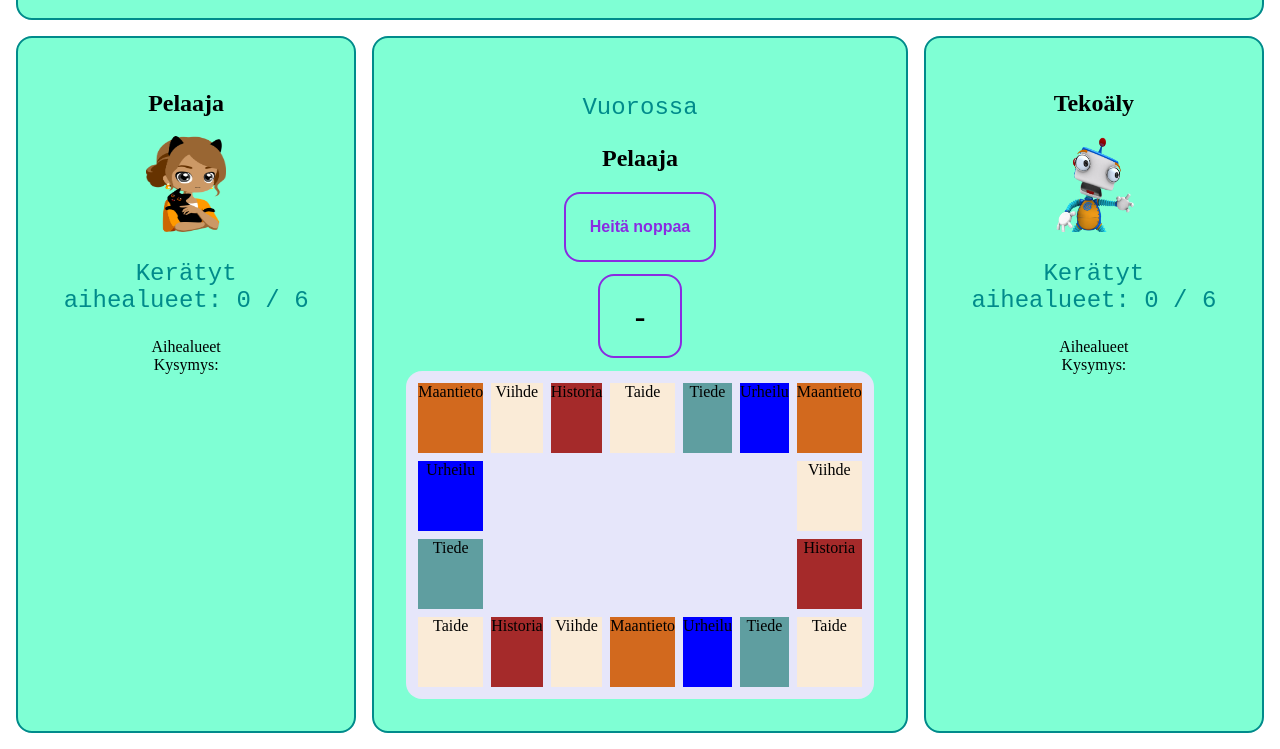
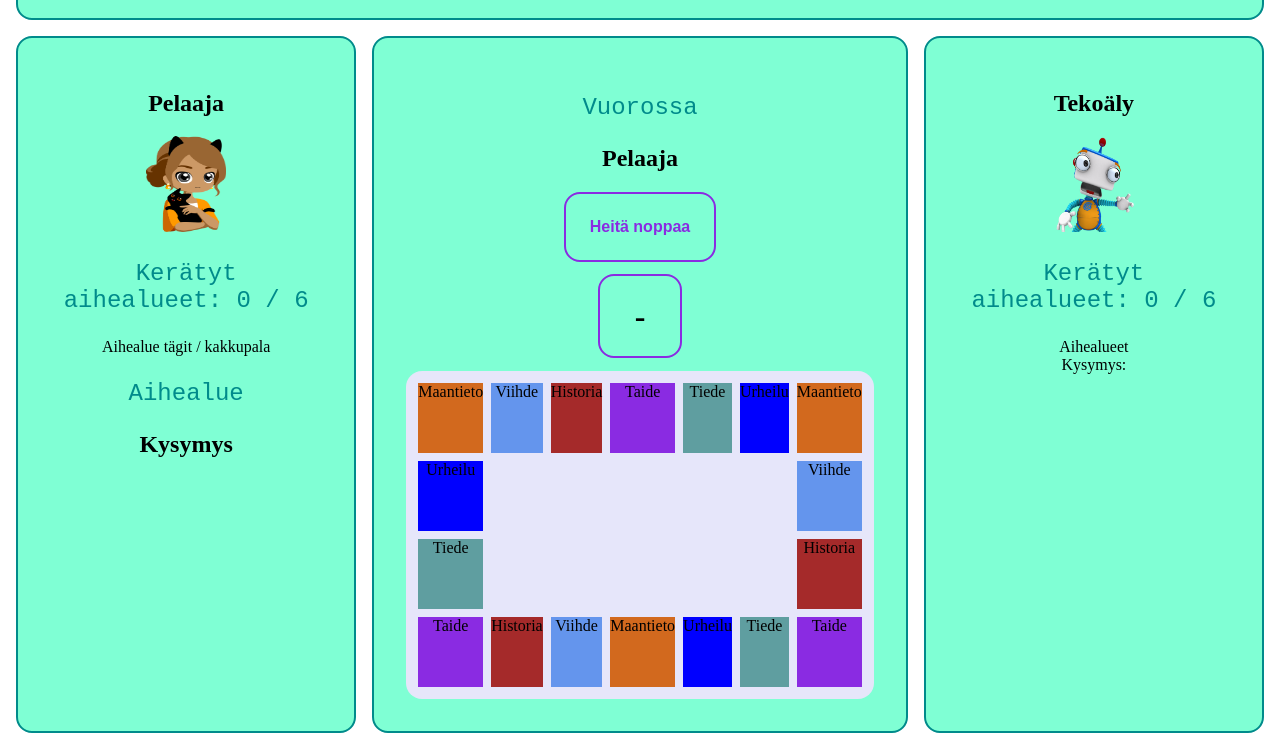
Before and after one commit to tntanja/AITriviaBB2026, a plain HTML site: page index.html in a window 1280 px wide. Shown: the part 184-933 px from the top of the page. Drawn offline with Linux system fonts and the light colour scheme; a web font is replaced by a local one.

Commit message:
25.11. kesken tuntia tallennus.

```diff
--- a/index.html
+++ b/index.html
@@ -29,8 +29,17 @@
             <h2> Pelaaja </h2>
             <img src="pelaaja.png" alt="pelaajan kuva">
             <p> Kerätyt aihealueet: 0 / 6 </p>
-            <div> Aihealueet </div>
-            <section> Kysymys: </section>
+            <div
+                id="player-categories"
+                class="category-collection">
+                Aihealue tägit / kakkupala
+            </div>
+            <section id="player-q-panel" class="q-panel">
+                <p id="player-q-category"> Aihealue </p>
+                <h2 id="player-q-text"> Kysymys </h2>
+                <div id="player-answers" class="answers"></div>
+                <p id="player-feedback"></p>
+            </section>
         </article>
 
         <!-- pelilauta  -->
--- a/styles.css
+++ b/styles.css
@@ -84,9 +84,9 @@ button {
 }
 
 [data-category="maantieto"] {background-color: chocolate;}
-[data-category="yleistieto"] {background-color: cornflowerblue;}
+[data-category="viihde"] {background-color: cornflowerblue;}
 [data-category="historia"] {background-color: brown;}
-[data-category="taide ja kulttuuri"] {background-color: blueviolet;}
+[data-category="taide"] {background-color: blueviolet;}
 [data-category="tiede"] {background-color: cadetblue;}
 [data-category="urheilu"] {background-color: blue;}
 
```
